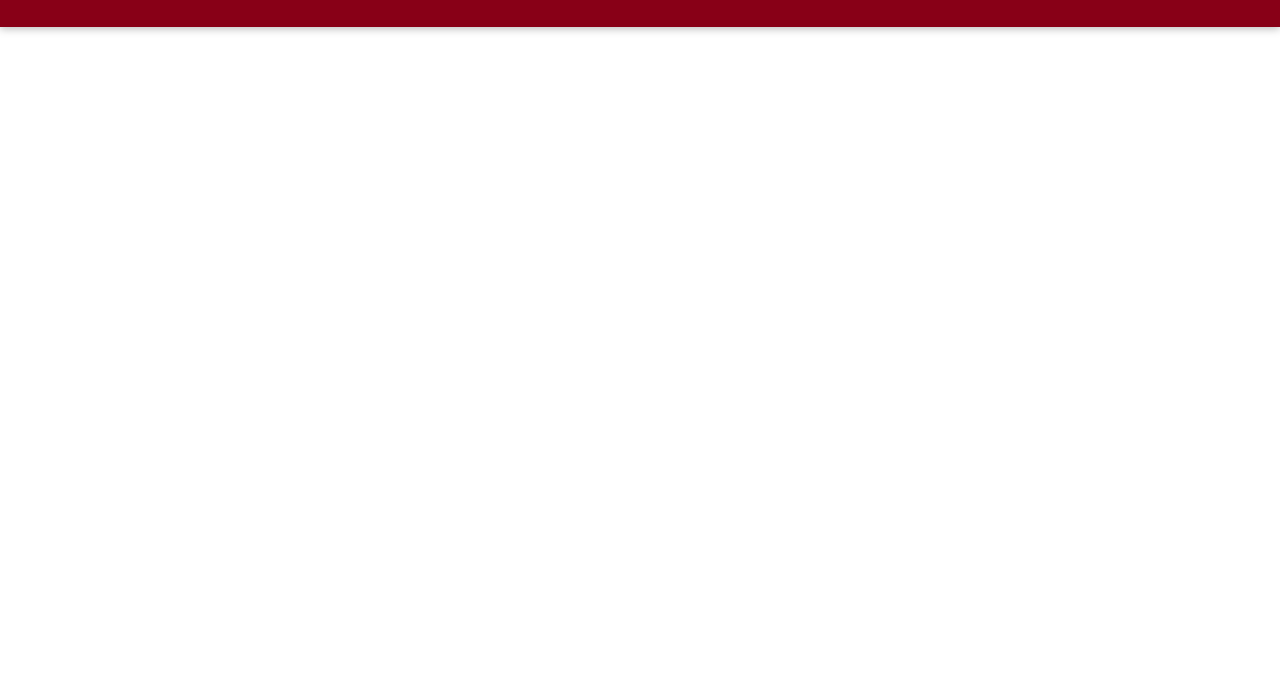
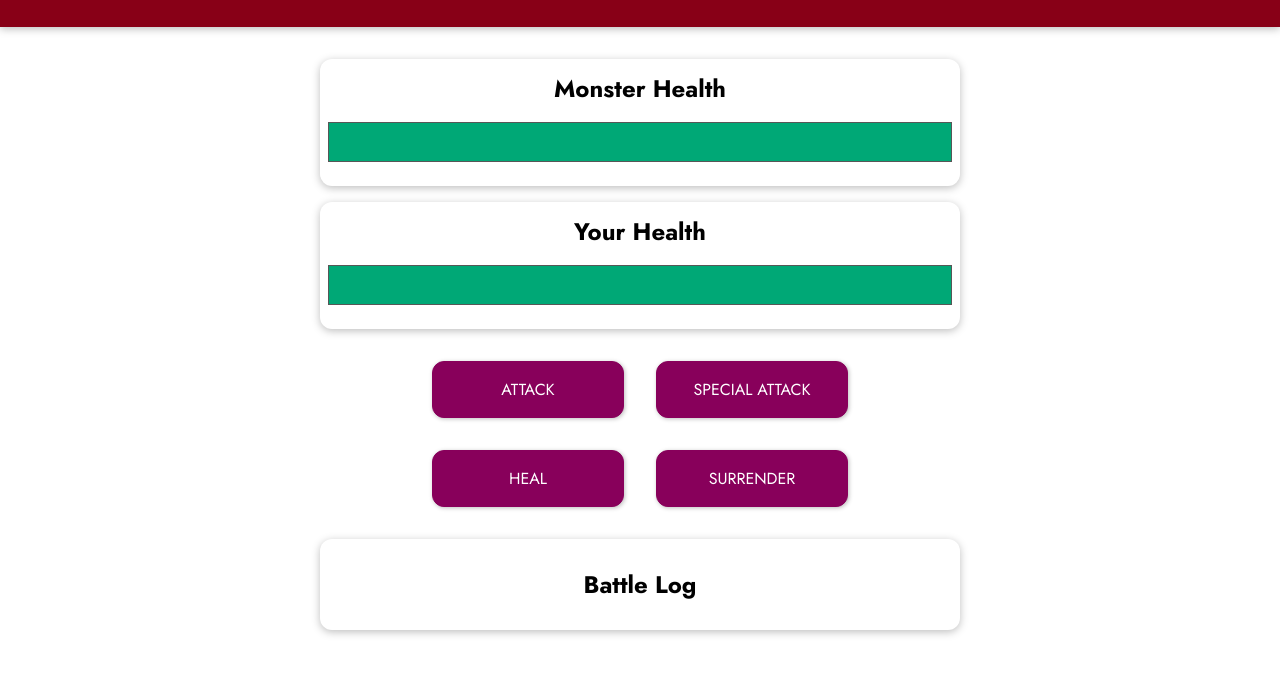
Before and after one commit to Stefan-B-K/MONSTER-SLAYER, a plain HTML site: page index.html in a window 1280 px wide. Shown: the part 78-752 px from the top of the page. Drawn offline with nearby package versions, Linux system fonts and the light colour scheme.

Commit message:
Add Restart button, hide actions on Game Over

```diff
--- a/app.js
+++ b/app.js
@@ -25,11 +25,12 @@ const app = Vue.createApp({
   },
   computed: {
     playerHealthBar () {
-      if (this.playerHealth())
-      return this.playerHealth / this.playerHealthMax * 100 + '%'
+      if (this.playerHealth < 0) return { width: '0%' }
+      return { width: this.playerHealth / this.playerHealthMax * 100 + '%' }
     },
     monsterHealthBar () {
-      return this.monsterHealth / this.monsterHealthMax * 100 + '%'
+      if (this.monsterHealth < 0) return { width: '0%' }
+      return { width: this.monsterHealth / this.monsterHealthMax * 100 + '%' }
     },
     specialAttackDisabled () {
       return this.currentRound % 3 !== 0
@@ -58,6 +59,15 @@ const app = Vue.createApp({
       if (this.playerHealth + healValue < 100) this.playerHealth += healValue
       else this.playerHealth = 100
       this.attackPlayer()
+    },
+    restartGame() {
+      this.playerHealth = 100
+      this.monsterHealth = 200
+      this.currentRound = 0
+      this.winner  = null
+    },
+    surrender() {
+      this.winner = 'monster'
     }
   }
 })
--- a/index.html
+++ b/index.html
@@ -22,7 +22,7 @@
     <div class="healthbar">
       <div
               class="healthbar__value"
-              :style="{width: monsterHealthBar}"
+              :style="monsterHealthBar"
       ></div>
     </div>
   </section>
@@ -31,7 +31,7 @@
     <div class="healthbar">
       <div
               class="healthbar__value"
-              :style="{width: playerHealthBar}"
+              :style="playerHealthBar"
       ></div>
     </div>
   </section>
@@ -40,12 +40,17 @@
     <h3 v-if="winner === 'monster'">You lost.</h3>
     <h3 v-else-if="winner === 'player'">You won.</h3>
     <h3 v-else>It's a Draw!</h3>
+    <button @click="restartGame">Start New Game!</button>
   </section>
-  <section id="controls">
+  <section id="controls" v-else>
     <button @click="attackMonster">ATTACK</button>
-    <button :disabled="specialAttackDisabled" @click="specialAttackMonster">SPECIAL ATTACK</button>
+    <button
+            :disabled="specialAttackDisabled"
+            @click="specialAttackMonster"
+    >SPECIAL ATTACK
+    </button>
     <button @click="healPlayer">HEAL</button>
-    <button>SURRENDER</button>
+    <button @click="surrender">SURRENDER</button>
   </section>
   <section id="log" class="container">
     <h2>Battle Log</h2>
```
